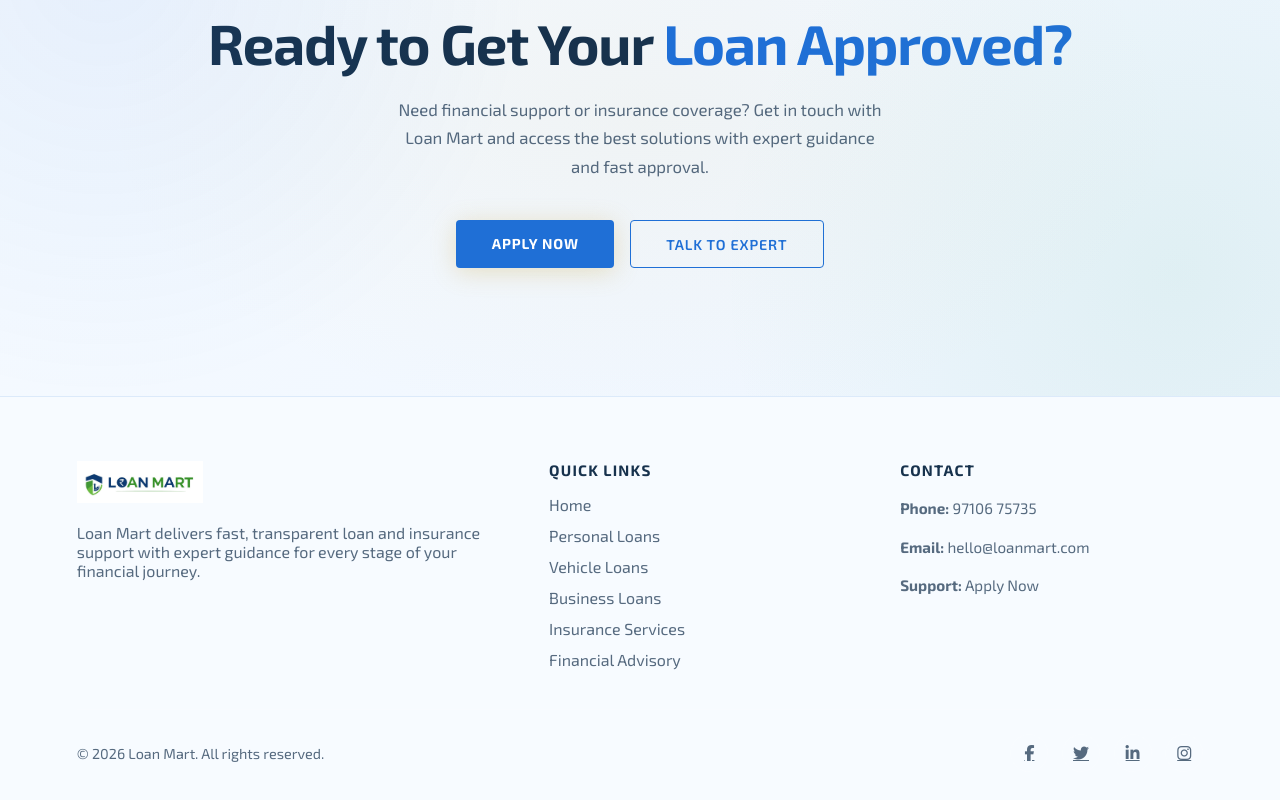
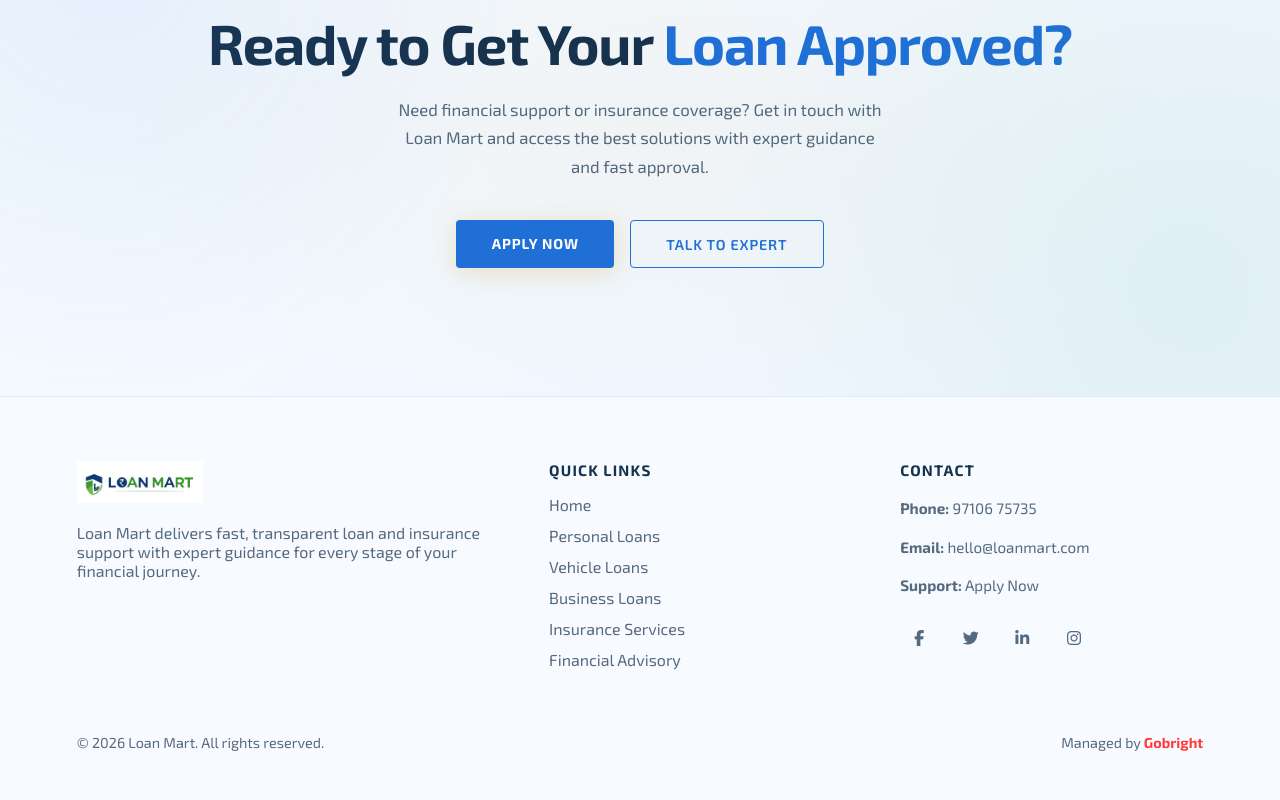
Before and after one commit to Fradrick21/Loanmart, a plain HTML site: page index.html in a window 1280 px wide. Shown: the part 6177-6977 px from the top of the page. Drawn offline with Linux system fonts and the light colour scheme.

Commit message:
Footer changes

```diff
--- a/index.css
+++ b/index.css
@@ -1438,6 +1438,23 @@
 .footer-bottom p {
   margin: 0;
   font-size: 0.9rem;
+}
+
+.footer-bottom-right {
+  display: flex;
+  align-items: center;
+  gap: 1.5rem;
+  flex-wrap: wrap;
+}
+
+.managed-by {
+  font-size: 0.9rem;
+  color: var(--white-dim);
+}
+
+.managed-by .red-text {
+  color: #ff3b3b;
+  font-weight: 700;
 }
 
 .footer-social {
--- a/index.html
+++ b/index.html
@@ -467,18 +467,21 @@
     </div>
     <div class="footer-contact">
       <h4>Contact</h4>
-      <p><strong>Phone:</strong> <a href="tel:+1234567890">97106 75735</a></p>
+      <p><strong>Phone:</strong> <a href="tel:9710675735">97106 75735</a></p>
       <p><strong>Email:</strong> <a href="mailto:hello@loanmart.com">hello@loanmart.com</a></p>
       <p><strong>Support:</strong> <a href="#cta">Apply Now</a></p>
+      <div class="footer-social" style="margin-top: 1.25rem;">
+        <a href="#" aria-label="Facebook"><i class="fab fa-facebook-f"></i></a>
+        <a href="#" aria-label="Twitter"><i class="fab fa-twitter"></i></a>
+        <a href="#" aria-label="LinkedIn"><i class="fab fa-linkedin-in"></i></a>
+        <a href="#" aria-label="Instagram"><i class="fab fa-instagram"></i></a>
+      </div>
     </div>
   </div>
   <div class="footer-bottom">
     <p>© 2026 Loan Mart. All rights reserved.</p>
-    <div class="footer-social">
-      <a href="#" aria-label="Facebook"><i class="fab fa-facebook-f"></i></a>
-      <a href="#" aria-label="Twitter"><i class="fab fa-twitter"></i></a>
-      <a href="#" aria-label="LinkedIn"><i class="fab fa-linkedin-in"></i></a>
-      <a href="#" aria-label="Instagram"><i class="fab fa-instagram"></i></a>
+    <div class="footer-bottom-right">
+      <p class="managed-by">Managed by <span class="red-text">Gobright</span></p>
     </div>
   </div>
 </footer>
```
Also changed, not shown: Business-Loans.html (+9 -6 lines), Financial-Advisory.html (+9 -6 lines), Insurance.html (+9 -6 lines), Personal.html (+9 -6 lines), Vehicle.html (+9 -6 lines).
